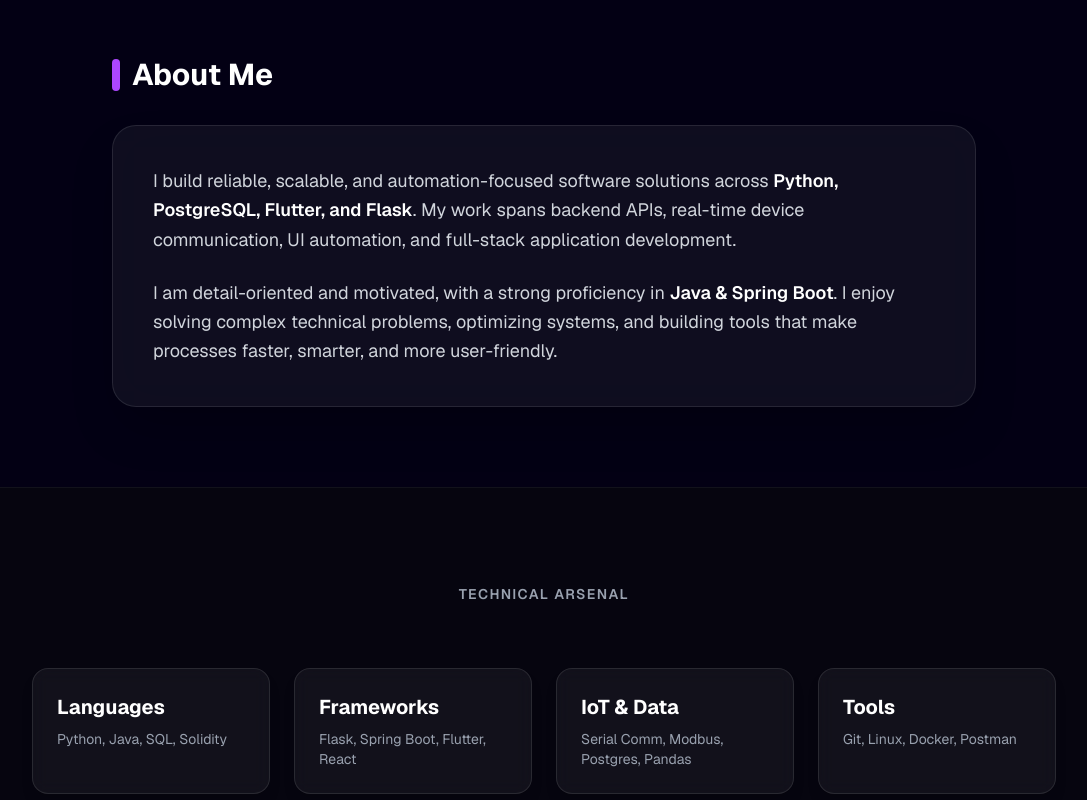
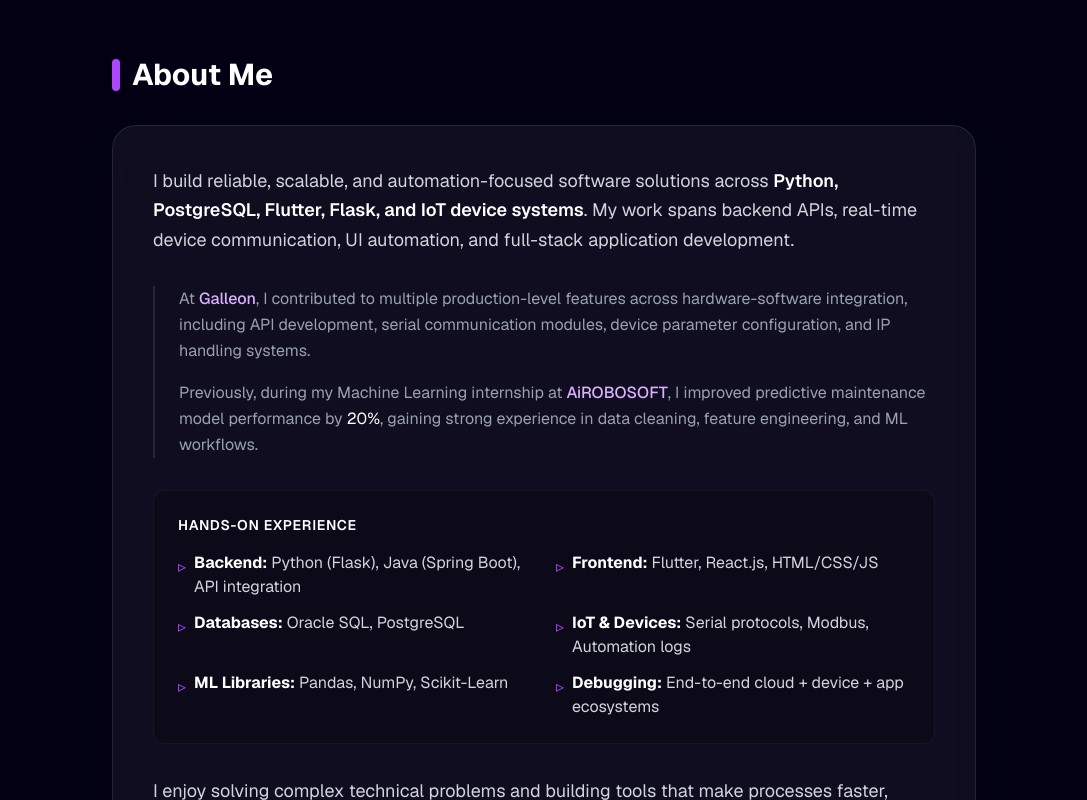
Before and after one commit to sanket2401/sanket_jadhav-portfolio, a Next.js app: page / in a window 1280 px wide. Shown: the part 900-1700 px from the top of the page, without its empty margins (96-1183 px from the left). Built offline with nearby package versions, Linux system fonts and the light colour scheme.

Commit message:
Updated about section

```diff
--- a/src/app/page.tsx
+++ b/src/app/page.tsx
@@ -100,14 +100,58 @@ export default function Home() {
           <span className="w-2 h-8 bg-purple-500 rounded-full"></span>
           About Me
         </h2>
-        <div className="bg-white/5 border border-white/10 rounded-3xl p-8 md:p-10 backdrop-blur-xl hover:border-purple-500/30 transition duration-500 shadow-2xl">
-           <p className="text-gray-300 leading-relaxed mb-6 text-lg">
-             I build reliable, scalable, and automation-focused software solutions across <span className="text-white font-semibold">Python, PostgreSQL, Flutter, and Flask</span>.
+        <div className="bg-white/5 border border-white/10 rounded-3xl p-8 md:p-10 backdrop-blur-xl hover:border-purple-500/30 transition duration-500 shadow-2xl space-y-8">
+
+           {/* Intro */}
+           <p className="text-gray-300 leading-relaxed text-lg">
+             I build reliable, scalable, and automation-focused software solutions across <span className="text-white font-semibold">Python, PostgreSQL, Flutter, Flask, and IoT device systems</span>.
              My work spans backend APIs, real-time device communication, UI automation, and full-stack application development.
            </p>
+
+           {/* Professional Highlights */}
+           <div className="space-y-4 border-l-2 border-white/10 pl-6">
+             <p className="text-gray-400 leading-relaxed">
+               At <span className="text-purple-300 font-medium">Galleon</span>, I contributed to multiple production-level features across hardware-software integration, including API development, serial communication modules, device parameter configuration, and IP handling systems.
+             </p>
+             <p className="text-gray-400 leading-relaxed">
+               Previously, during my Machine Learning internship at <span className="text-purple-300 font-medium">AiROBOSOFT</span>, I improved predictive maintenance model performance by <span className="text-white">20%</span>, gaining strong experience in data cleaning, feature engineering, and ML workflows.
+             </p>
+           </div>
+
+           {/* Core Competencies Grid */}
+           <div className="bg-black/20 rounded-xl p-6 border border-white/5">
+             <h3 className="text-white font-semibold mb-4 text-sm uppercase tracking-wider text-purple-400">Hands-on Experience</h3>
+             <ul className="grid md:grid-cols-2 gap-y-3 gap-x-6 text-gray-300 text-sm md:text-base">
+               <li className="flex items-start gap-2">
+                 <span className="text-purple-500 mt-1">▹</span>
+                 <span><strong className="text-white">Backend:</strong> Python (Flask), Java (Spring Boot), API integration</span>
+               </li>
+               <li className="flex items-start gap-2">
+                 <span className="text-purple-500 mt-1">▹</span>
+                 <span><strong className="text-white">Frontend:</strong> Flutter, React.js, HTML/CSS/JS</span>
+               </li>
+               <li className="flex items-start gap-2">
+                 <span className="text-purple-500 mt-1">▹</span>
+                 <span><strong className="text-white">Databases:</strong> Oracle SQL, PostgreSQL</span>
+               </li>
+               <li className="flex items-start gap-2">
+                 <span className="text-purple-500 mt-1">▹</span>
+                 <span><strong className="text-white">IoT & Devices:</strong> Serial protocols, Modbus, Automation logs</span>
+               </li>
+               <li className="flex items-start gap-2">
+                 <span className="text-purple-500 mt-1">▹</span>
+                 <span><strong className="text-white">ML Libraries:</strong> Pandas, NumPy, Scikit-Learn</span>
+               </li>
+               <li className="flex items-start gap-2">
+                 <span className="text-purple-500 mt-1">▹</span>
+                 <span><strong className="text-white">Debugging:</strong> End-to-end cloud + device + app ecosystems</span>
+               </li>
+             </ul>
+           </div>
+
+           {/* Closing */}
            <p className="text-gray-300 leading-relaxed text-lg">
-             I am detail-oriented and motivated, with a strong proficiency in <span className="text-white font-semibold">Java & Spring Boot</span>.
-             I enjoy solving complex technical problems, optimizing systems, and building tools that make processes faster, smarter, and more user-friendly.
+             I enjoy solving complex technical problems and building tools that make processes faster, smarter, and more user-friendly. I am currently seeking opportunities in <span className="text-white font-semibold">Software Development, Backend Engineering, or IoT/Automation</span>.
            </p>
         </div>
       </section>
@@ -323,10 +367,10 @@ export default function Home() {
             <a href="https://www.linkedin.com/in/sanket-jadhav-s242001" target="_blank" className="p-4 bg-white/5 rounded-full hover:bg-blue-600/20 transition text-gray-400 hover:text-blue-500 hover:scale-110 duration-300 border border-white/5">
                <svg className="w-6 h-6 fill-current" viewBox="0 0 24 24"><path d="M20.447 20.452h-3.554v-5.569c0-1.328-.027-3.037-1.852-3.037-1.853 0-2.136 1.445-2.136 2.939v5.667H9.351V9h3.414v1.561h.046c.477-.9 1.637-1.85 3.37-1.85 3.601 0 4.267 2.37 4.267 5.455v6.286zM5.337 7.433c-1.144 0-2.063-.926-2.063-2.065 0-1.138.92-2.063 2.063-2.063 1.14 0 2.064.925 2.064 2.063 0 1.139-.925 2.065-2.064 2.065zm1.782 13.019H3.555V9h3.564v11.452zM22.225 0H1.771C.792 0 0 .774 0 1.729v20.542C0 23.227.792 24 1.771 24h20.451C23.2 24 24 23.227 24 22.271V1.729C24 .774 23.2 0 22.222 0h.003z"/></svg>
             </a>
-            <a href="https://x.com" target="_blank" className="p-4 bg-white/5 rounded-full hover:bg-white/20 transition text-gray-400 hover:text-white hover:scale-110 duration-300 border border-white/5">
+            <a href="https://x.com/Sanket2401" target="_blank" className="p-4 bg-white/5 rounded-full hover:bg-white/20 transition text-gray-400 hover:text-white hover:scale-110 duration-300 border border-white/5">
               <svg className="w-6 h-6 fill-current" viewBox="0 0 24 24"><path d="M18.244 2.25h3.308l-7.227 8.26 8.502 11.24H16.17l-5.214-6.817L4.99 21.75H1.68l7.73-8.835L1.254 2.25H8.08l4.713 6.231zm-1.161 17.52h1.833L7.084 4.126H5.117z"/></svg>
             </a>
-            <a href="https://instagram.com" target="_blank" className="p-4 bg-white/5 rounded-full hover:bg-pink-600/20 transition text-gray-400 hover:text-pink-500 hover:scale-110 duration-300 border border-white/5">
+            <a href="https://www.instagram.com/sanket24j/" target="_blank" className="p-4 bg-white/5 rounded-full hover:bg-pink-600/20 transition text-gray-400 hover:text-pink-500 hover:scale-110 duration-300 border border-white/5">
                <svg className="w-6 h-6 fill-current" viewBox="0 0 24 24"><path d="M12 2.163c3.204 0 3.584.012 4.85.07 3.252.148 4.771 1.691 4.919 4.919.058 1.265.069 1.645.069 4.849 0 3.205-.012 3.584-.069 4.849-.149 3.225-1.664 4.771-4.919 4.919-1.266.058-1.644.07-4.85.07-3.204 0-3.584-.012-4.849-.07-3.26-.149-4.771-1.699-4.919-4.92-.058-1.265-.07-1.644-.07-4.849 0-3.204.013-3.583.07-4.849.149-3.227 1.664-4.771 4.919-4.919 1.266-.057 1.645-.069 4.849-.069zm0-2.163c-3.259 0-3.667.014-4.947.072-4.358.2-6.78 2.618-6.98 6.98-.059 1.281-.073 1.689-.073 4.948 0 3.259.014 3.668.072 4.948.2 4.358 2.618 6.78 6.98 6.98 1.281.058 1.689.072 4.948.072 3.259 0 3.668-.014 4.948-.072 4.354-.2 6.782-2.618 6.979-6.98.059-1.28.073-1.689.073-4.948 0-3.259-.014-3.667-.072-4.947-.196-4.354-2.617-6.78-6.979-6.98-1.281-.059-1.69-.073-4.949-.073zm0 5.838c-3.403 0-6.162 2.759-6.162 6.162s2.759 6.163 6.162 6.163 6.162-2.759 6.162-6.163c0-3.403-2.759-6.162-6.162-6.162zm0 10.162c-2.209 0-4-1.79-4-4 0-2.209 1.791-4 4-4s4 1.791 4 4c0 2.21-1.791 4-4 4zm6.406-11.845c-.796 0-1.441.645-1.441 1.44s.645 1.44 1.441 1.44c.795 0 1.439-.645 1.439-1.44s-.644-1.44-1.439-1.44z"/></svg>
             </a>
           </div>
```
